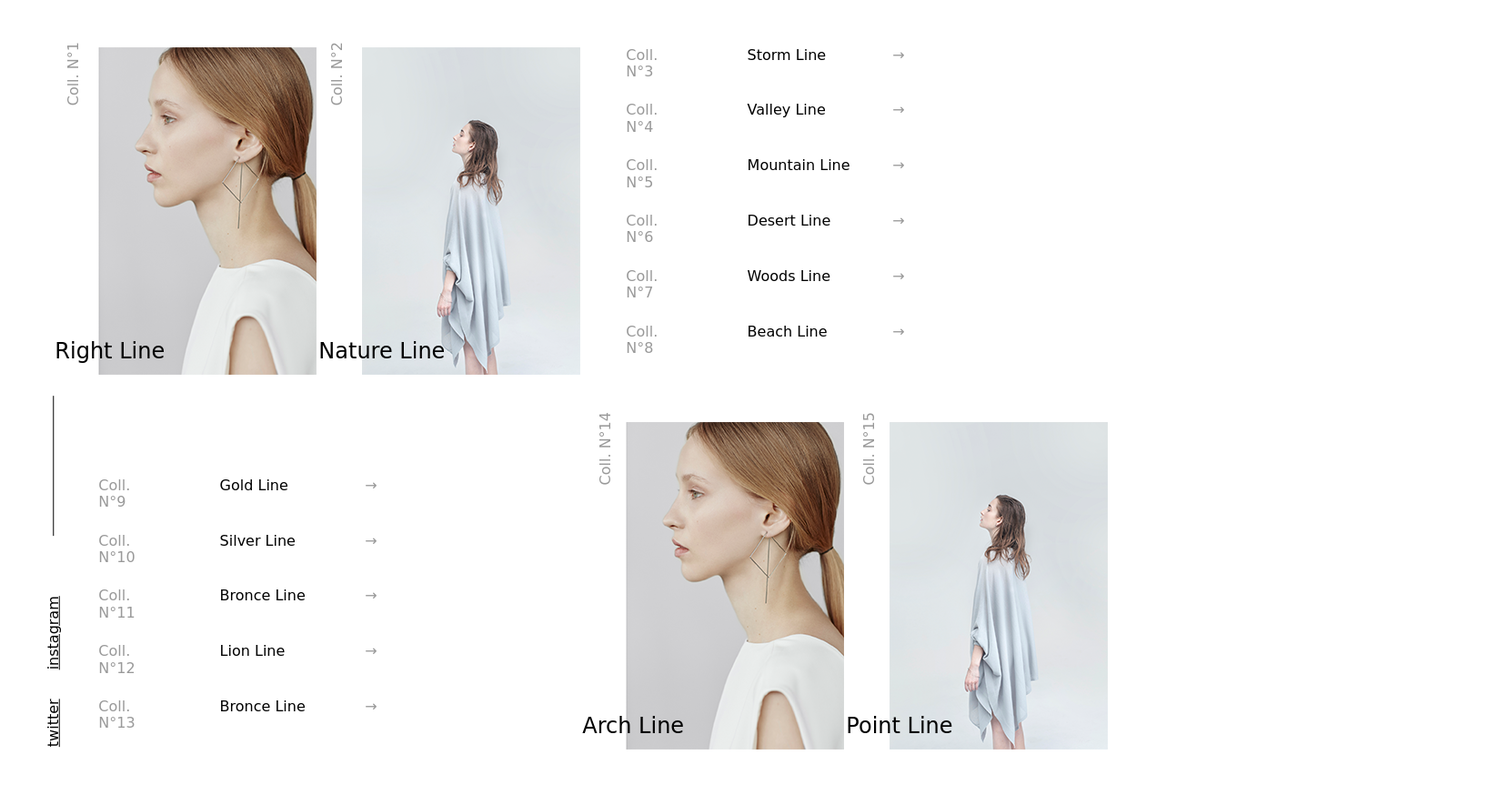
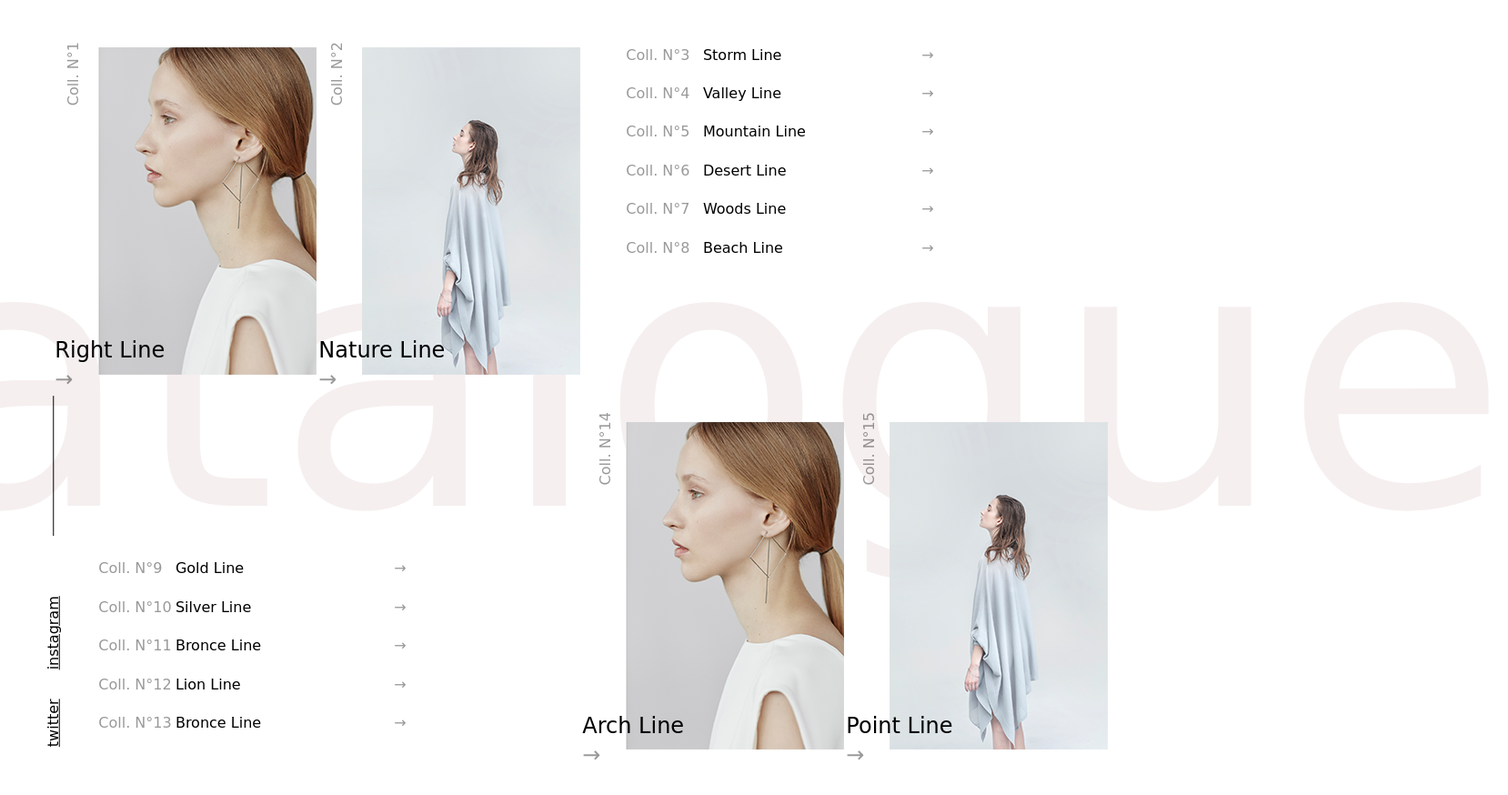
Before and after one commit to taohuh/taohuh, a website: page port-01.html in a window 1280 px wide. Shown: the part 100-974 px from the top of the page at 91% size, 1658 px wide, since content can reach past the window. Drawn offline with Linux system fonts and the light colour scheme.

Commit message:
Adjust styles

```diff
--- a/port-01.html
+++ b/port-01.html
@@ -9,6 +9,9 @@
 	<title>Port 01</title>
 </head>
 <body class="port-01">
+	<div class="text-bg">
+		Catalogue
+	</div>
 	<div class="navbar">
 		<ul class="-no-list-style">
 			<li><a href="#" class="link-twitter">twitter</a></li>
@@ -23,43 +26,75 @@
 	<div class="content">
 		<div class="row">
 			<div class="left">
-				<div class="post-image">
+				<a href="#" class="post-image">
 					<div class="collection">Coll. N°1</div>
 					<img class="image" src="/assets/image/port-01/Agata-Bielen-Jewelry-Minimalissimo-Right-Line-s01.png" alt="">
 					<div class="title">Right Line</div>
-				</div>
-				<div class="post-image">
+					<span class="arrow">→</span>
+				</a>
+				<a href="#" class="post-image">
 					<div class="collection">Coll. N°2</div>
 					<img class="image" src="/assets/image/port-01/Agata-Bielen-Nature-Line-Collection-2-2.png" alt="">
 					<div class="title">Nature Line</div>
-				</div>
+					<span class="arrow">→</span>
+				</a>
 			</div>
 			<div class="right">
 				<div class="post-list">
 					<ul class="-no-list-style">
 						<li class="post-list-item">
-							<div class="collection">Coll. N°3</div>
-							<a class="title -no-underline" href="#">Storm Line <span class="arrow">→</span></a>
+							<a class="title -no-underline" href="#">
+								<span class="collection">Coll. N°3</span>
+								<div class="group">
+									<span>Storm Line</span>
+									<span class="arrow">→</span>
+								</div>
+							</a>
 						</li>
 						<li class="post-list-item">
-							<div class="collection">Coll. N°4</div>
-							<a class="title -no-underline" href="#">Valley Line<span class="arrow">→</span></a>
+							<a class="title -no-underline" href="#">
+								<span class="collection">Coll. N°4</span>
+								<div class="group">
+									<span>Valley Line</span>
+									<span class="arrow">→</span>
+								</div>
+							</a>
 						</li>
 						<li class="post-list-item">
-							<div class="collection">Coll. N°5</div>
-							<a class="title -no-underline" href="#">Mountain Line<span class="arrow">→</span></a>
+							<a class="title -no-underline" href="#">
+								<span class="collection">Coll. N°5</span>
+								<div class="group">
+									<span>Mountain Line</span>
+									<span class="arrow">→</span>
+								</div>
+							</a>
 						</li>
 						<li class="post-list-item">
-							<div class="collection">Coll. N°6</div>
-							<a class="title -no-underline" href="#">Desert Line<span class="arrow">→</span></a>
+							<a class="title -no-underline" href="#">
+								<span class="collection">Coll. N°6</span>
+								<div class="group">
+									<span>Desert Line</span>
+									<span class="arrow">→</span>
+								</div>
+							</a>
 						</li>
 						<li class="post-list-item">
-							<div class="collection">Coll. N°7</div>
-							<a class="title -no-underline" href="#">Woods Line<span class="arrow">→</span></a>
+							<a class="title -no-underline" href="#">
+								<span class="collection">Coll. N°7</span>
+								<div class="group">
+									<span>Woods Line</span>
+									<span class="arrow">→</span>
+								</div>
+							</a>
 						</li>
 						<li class="post-list-item">
-							<div class="collection">Coll. N°8</div>
-							<a class="title -no-underline" href="#">Beach Line<span class="arrow">→</span></a>
+							<a class="title -no-underline" href="#">
+								<span class="collection">Coll. N°8</span>
+								<div class="group">
+									<span>Beach Line</span>
+									<span class="arrow">→</span>
+								</div>
+							</a>
 						</li>
 					</ul>
 				</div>
@@ -70,39 +105,66 @@
 				<div class="post-list">
 					<ul class="-no-list-style">
 						<li class="post-list-item">
-							<div class="collection">Coll. N°9</div>
-							<a class="title -no-underline" href="#">Gold Line<span class="arrow">→</span></a>
+							<a class="title -no-underline" href="#">
+								<span class="collection">Coll. N°9</span>
+								<div class="group">
+									<span>Gold Line</span>
+									<span class="arrow">→</span>
+								</div>
+							</a>
 						</li>
 						<li class="post-list-item">
-							<div class="collection">Coll. N°10</div>
-							<a class="title -no-underline" href="#">Silver Line<span class="arrow">→</span></a>
+							<a class="title -no-underline" href="#">
+								<span class="collection">Coll. N°10</span>
+								<div class="group">
+									<span>Silver Line</span>
+									<span class="arrow">→</span>
+								</div>
+							</a>
 						</li>
 						<li class="post-list-item">
-							<div class="collection">Coll. N°11</div>
-							<a class="title -no-underline" href="#">Bronce Line<span class="arrow">→</span></a>
+							<a class="title -no-underline" href="#">
+								<span class="collection">Coll. N°11</span>
+								<div class="group">
+									<span>Bronce Line</span>
+									<span class="arrow">→</span>
+								</div>
+							</a>
 						</li>
 						<li class="post-list-item">
-							<div class="collection">Coll. N°12</div>
-							<a class="title -no-underline" href="#">Lion Line<span class="arrow">→</span></a>
+							<a class="title -no-underline" href="#">
+								<span class="collection">Coll. N°12</span>
+								<div class="group">
+									<span>Lion Line</span>
+									<span class="arrow">→</span>
+								</div>
+							</a>
 						</li>
 						<li class="post-list-item">
-							<div class="collection">Coll. N°13</div>
-							<a class="title -no-underline" href="#">Bronce Line<span class="arrow">→</span></a>
+							<a class="title -no-underline" href="#">
+								<span class="collection">Coll. N°13</span>
+								<div class="group">
+									<span>Bronce Line</span>
+									<span class="arrow">→</span>
+								</div>
+							</a>
 						</li>
 					</ul>
 				</div>
 			</div>
 			<div class="right">
-				<div class="post-image">
+				<a href="#" class="post-image">
 					<div class="collection">Coll. N°14</div>
 					<img class="image" src="/assets/image/port-01/Agata-Bielen-Jewelry-Minimalissimo-Right-Line-s01.png" alt="">
 					<div class="title">Arch Line</div>
-				</div>
-				<div class="post-image">
+					<span class="arrow">→</span>
+				</a>
+				<a href="#" class="post-image">
 					<div class="collection">Coll. N°15</div>
 					<img class="image" src="/assets/image/port-01/Agata-Bielen-Nature-Line-Collection-2-2.png" alt="">
 					<div class="title">Point Line</div>
-				</div>
+					<span class="arrow">→</span>
+				</a>
 			</div>
 		</div>
 	</div>
--- a/styles/abstracts/_variables.scss
+++ b/styles/abstracts/_variables.scss
@@ -9,3 +9,4 @@ $white: #fff;
 $dark-grey: #121212;
 $orange: #f5a503;
 $grey-04: rgba(0, 0, 0, 0.4);
+$pink-05: rgba(237, 224, 223, 0.5);
--- a/styles/components/post-image.scss
+++ b/styles/components/port-01/post-image.scss
@@ -1,5 +1,6 @@
 .post-image {
 	position: relative;
+	color: $black;
 
 	&:nth-child(1) {
 		grid-column: 2 / 7;
@@ -7,6 +8,12 @@
 
 	&:nth-child(2) {
 		grid-column: 8 / 13;
+	}
+
+	&:hover {
+		> .arrow {
+			transform: translateX(50%);
+		}
 	}
 
 	> .collection {
@@ -23,10 +30,18 @@
 		height: rem(360);
 	}
 
-	> .title {
+	> .title,
+	> .arrow {
 		position: absolute;
 		font-size: $font-24;
 		bottom: rem(16);
 		left: rem(-48);
 	}
+
+	> .arrow {
+		color: $grey-04;
+		bottom: rem(-16);
+
+		transition: transform 400ms ease-in-out;
+	}
 }
--- a/styles/components/post-list.scss
+++ b/styles/components/port-01/post-list.scss
@@ -4,21 +4,25 @@
 			margin-bottom: rem(24);
 			display: flex;
 
-			> .collection {
-				color: $grey-04;
-				flex-basis: 20%;
-			}
-
 			> .title {
-				margin-left: rem(72);
 				display: flex;
 				justify-content: space-between;
 				flex: 1;
-
 				color: $black;
 
-				> .arrow {
+				> .collection {
 					color: $grey-04;
+					flex-basis: 25%;
+				}
+
+				> .group {
+					display: flex;
+					justify-content: space-between;
+					flex: 1;
+
+					> .arrow {
+						color: $grey-04;
+					}
 				}
 			}
 		}
--- /dev/null
+++ b/styles/components/port-01/text-bg.scss
@@ -0,0 +1,9 @@
+.text-bg {
+	position: absolute;
+	font-size: rem(400);
+	z-index: -1;
+	color: $pink-05;
+	top: 50%;
+	left: 50%;
+	transform: translate(-50%, -50%);
+}
--- a/styles/pages/port-01.scss
+++ b/styles/pages/port-01.scss
@@ -1,15 +1,15 @@
-@import '../components/post-image.scss';
-@import '../components/post-list.scss';
+@import '../components/port-01/text-bg.scss';
+@import '../components/port-01/post-image.scss';
+@import '../components/port-01/post-list.scss';
 
 .port-01 {
+	position: relative;
+	padding: rem(60);
+	height: 100%;
+
+	font-family: 'Cookie', cursive;
 	background: $white;
 	color: $black;
-	font-family: 'Cookie', cursive;
-	height: 100%;
-
-	position: relative;
-
-	padding: rem(60);
 
 	.navbar {
 		position: absolute;
@@ -84,7 +84,6 @@
 
 		> .post-list {
 			grid-column: 2 / 9;
-			margin-right: rem(32);
 		}
 	}
 
@@ -95,7 +94,6 @@
 
 		> .post-list {
 			grid-column: 2 / 9;
-			margin-right: rem(32);
 		}
 	}
 }
```
Also changed, not shown: src/style.css, 1 other file.
